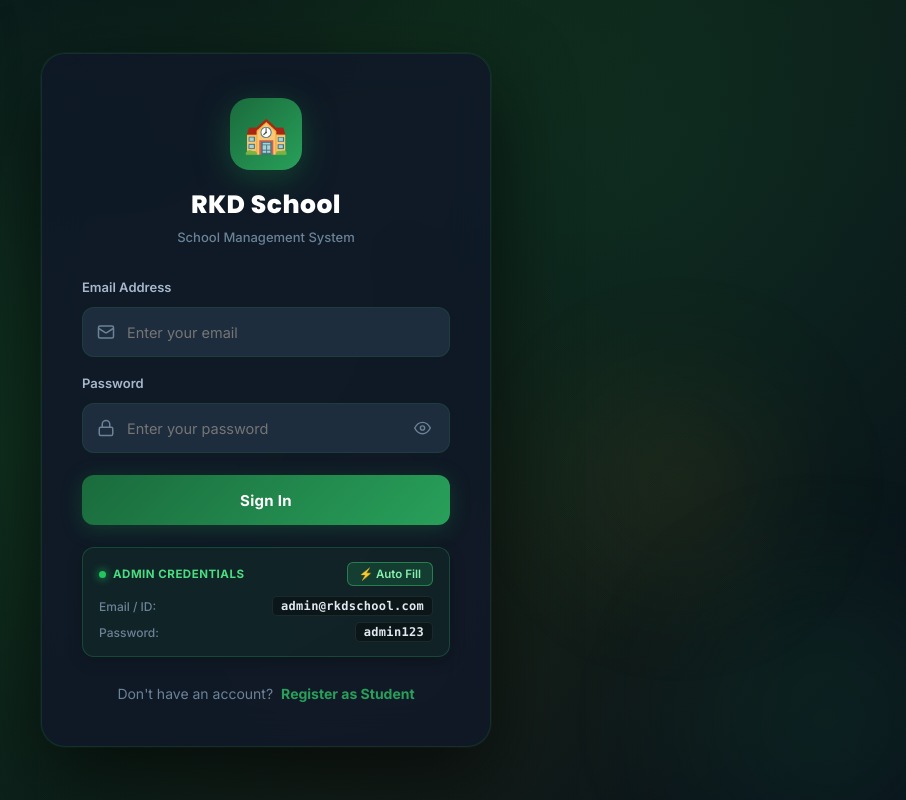
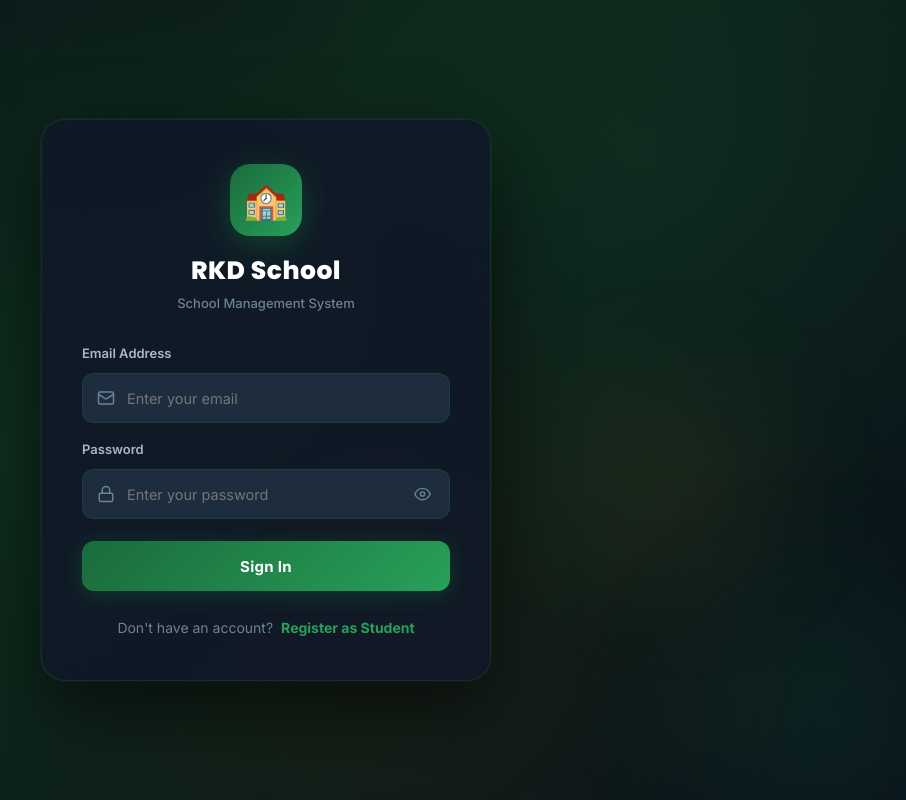
Before and after one commit to anish0011-crypto/sms, a React (Vite) app in the folder frontend/: page /login in a window 1280 px wide. Shown: the whole page, without its empty margins (374-1280 px from the left). Built offline with nearby package versions, Linux system fonts and the light colour scheme; no server answers.

Commit message:
Hide admin credentials card from login page

```diff
--- a/frontend/src/pages/Login.jsx
+++ b/frontend/src/pages/Login.jsx
@@ -119,36 +119,6 @@ const Login = () => {
           </button>
         </form>
 
-        {/* Default Admin Credentials Card */}
-        <div className="login-credentials-card">
-          <div className="login-credentials-title">
-            <span className="login-cred-badge">
-              <span className="cred-badge-dot"></span> Admin Credentials
-            </span>
-            <button
-              type="button"
-              className="login-quick-fill-btn"
-              onClick={() => {
-                setEmail('admin@rkdschool.com');
-                setPassword('admin123');
-                toast.success('Admin credentials autofilled! ⚡');
-              }}
-            >
-              ⚡ Auto Fill
-            </button>
-          </div>
-          <div className="login-cred-details">
-            <div className="login-cred-row">
-              <span className="cred-lbl">Email / ID:</span>
-              <span className="cred-val">admin@rkdschool.com</span>
-            </div>
-            <div className="login-cred-row">
-              <span className="cred-lbl">Password:</span>
-              <span className="cred-val">admin123</span>
-            </div>
-          </div>
-        </div>
-
         <div className="login-footer">
           <span>Don't have an account?</span>
           <a href="/register" className="login-register-link">Register as Student</a>
```
